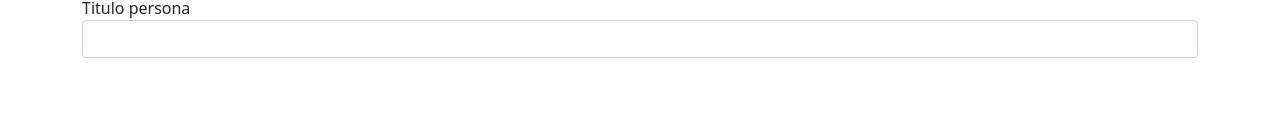
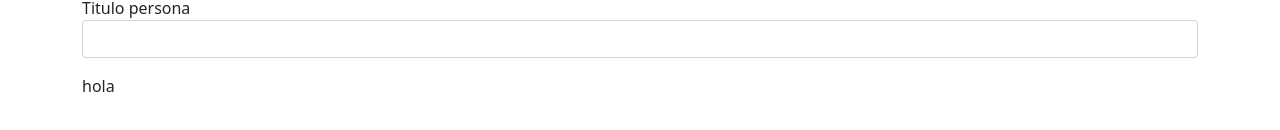
Before and after one commit to SecondPort/super-duper-octo-disco, an Angular app in the folder Primera-App/first-app/: page / in a window 1280 px wide. Shown: the part 256-386 px from the top of the page. Built offline with nearby package versions, Linux system fonts and the light colour scheme.

Commit message:
mas y mas binding...

```diff
--- a/Primera-App/first-app/src/app/app.module.ts
+++ b/Primera-App/first-app/src/app/app.module.ts
@@ -4,13 +4,14 @@ import { BrowserModule } from '@angular/platform-browser';
 import { AppComponent } from './app.component';
 import { PersonasComponent } from './personas/personas.component';
 import { PersonaComponent } from './persona/persona.component';
+import { FormsModule } from '@angular/forms';
 
 @NgModule({
   declarations: [
     AppComponent, PersonasComponent, PersonaComponent
   ],
   imports: [
-    BrowserModule
+    BrowserModule, FormsModule
   ],
   providers: [],
   bootstrap: [AppComponent]
--- a/Primera-App/first-app/src/app/personas/personas.component.html
+++ b/Primera-App/first-app/src/app/personas/personas.component.html
@@ -10,8 +10,10 @@
             <label for="">Titulo persona</label><!--
             para capturar la info de un input text
             o cualquier elemento html que de info y querramos capturarla utilizamos la variable $event -->
-            <input type="text" class="form-control" (input)="modificarTitulo($event)">
+            <!-- <input type="text" class="form-control" (input)="modificarTitulo($event)"> -->
+            <input type="text" class="form-control" [(ngModel)]="titulo">
             <p>{{titulo}}</p>
         </div>
+        <div id="divt" (click)="modificardiv($event)">hola {{divt}}</div>
     </div>
 </div>
--- a/Primera-App/first-app/src/app/personas/personas.component.ts
+++ b/Primera-App/first-app/src/app/personas/personas.component.ts
@@ -12,10 +12,14 @@ export class PersonasComponent{
     disable = false;
     mensaje = "No se ha pulsado el botón";
     titulo = "";
+    divt = "";
     agregarPersona = () => this.mensaje = "Se ha agregado una persona";
 
-    modificarTitulo = (event:Event) => {
+/*     modificarTitulo = (event:Event) => {
         //debemos realizar un casteo para que el evento sea compatible con el tipo de dato que es
         this.titulo = (<HTMLInputElement>event.target).value;
+    } */
+    modificardiv = (event:Event) =>{
+        this.divt = (<HTMLDivElement>event.target).innerHTML="<h1>Hola</h1>";
     }
 }
```
